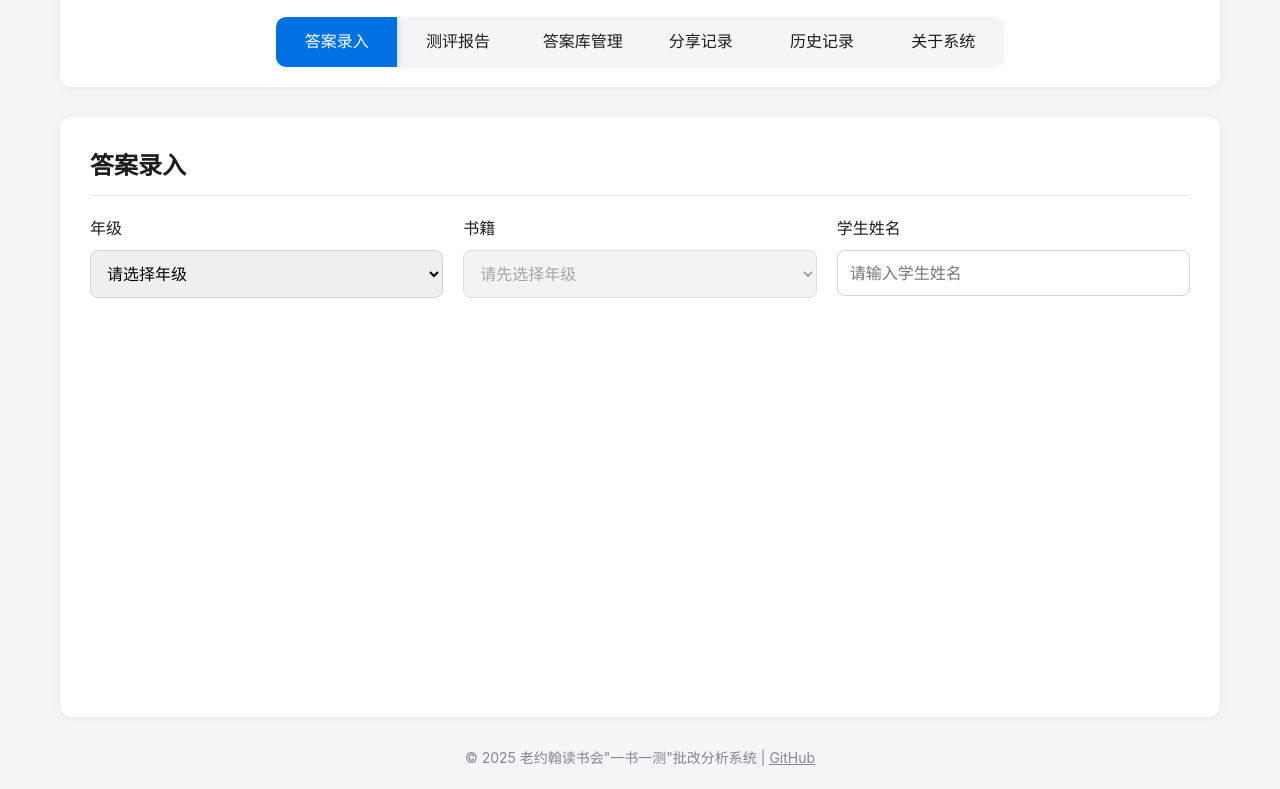
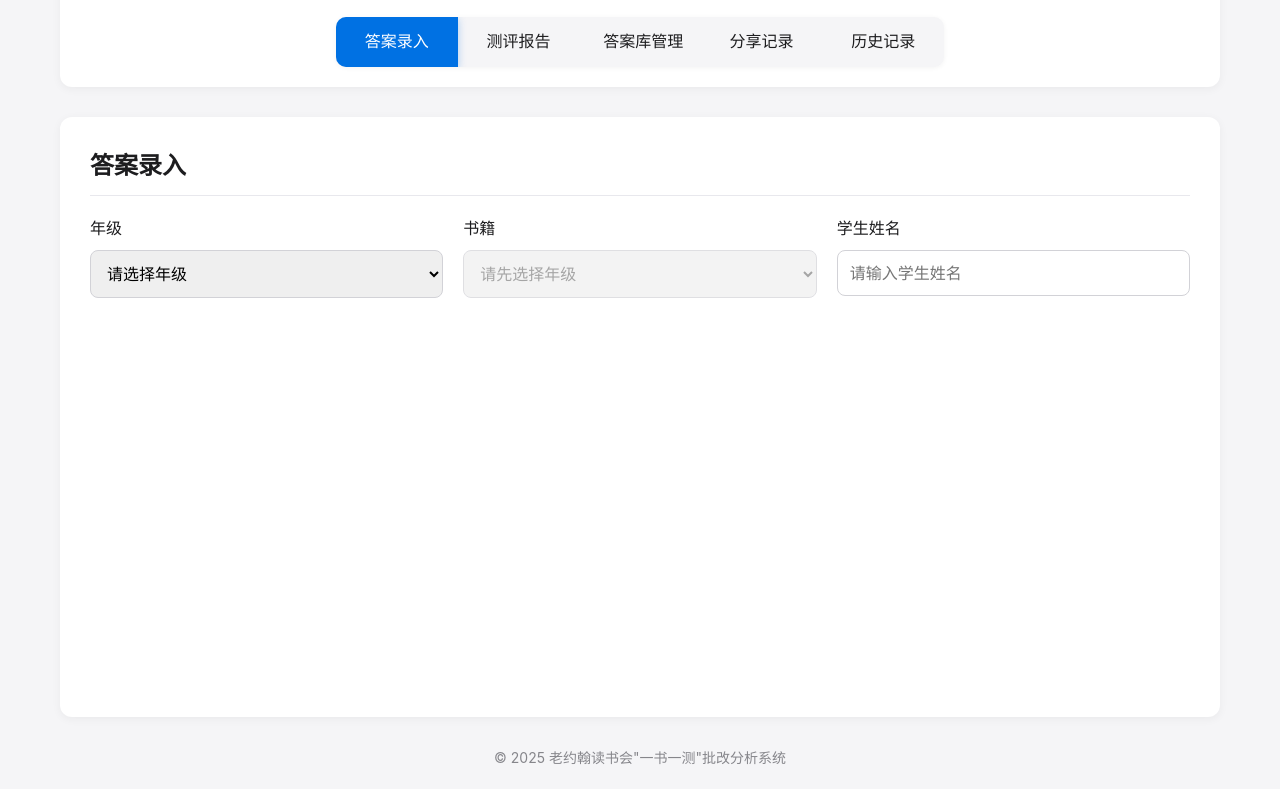
Before and after one commit to wuwenjia6498/pigan, a website: page index.html in a window 1280 px wide. Shown: the part 104-893 px from the top of the page. Drawn offline with nearby package versions, Linux system fonts and the light colour scheme.

Commit message:
Add files via upload

```diff
--- a/index.html
+++ b/index.html
@@ -23,7 +23,6 @@
                     <li><a href="#" data-page="answer-management">答案库管理</a></li>
                     <li><a href="#" data-page="shared-reports">分享记录</a></li>
                     <li><a href="#" data-page="history-page">历史记录</a></li>
-                    <li><a href="#" data-page="about-page">关于系统</a></li>
                 </ul>
             </nav>
         </header>
@@ -210,7 +209,7 @@
         </main>
 
         <footer class="no-print">
-            <p>&copy; 2025 老约翰读书会"一书一测"批改分析系统 | <a href="https://github.com/wuwenjia6498/pigan" target="_blank">GitHub</a></p>
+            <p>&copy; 2025 老约翰读书会"一书一测"批改分析系统</p>
         </footer>
     </div>
 
```
